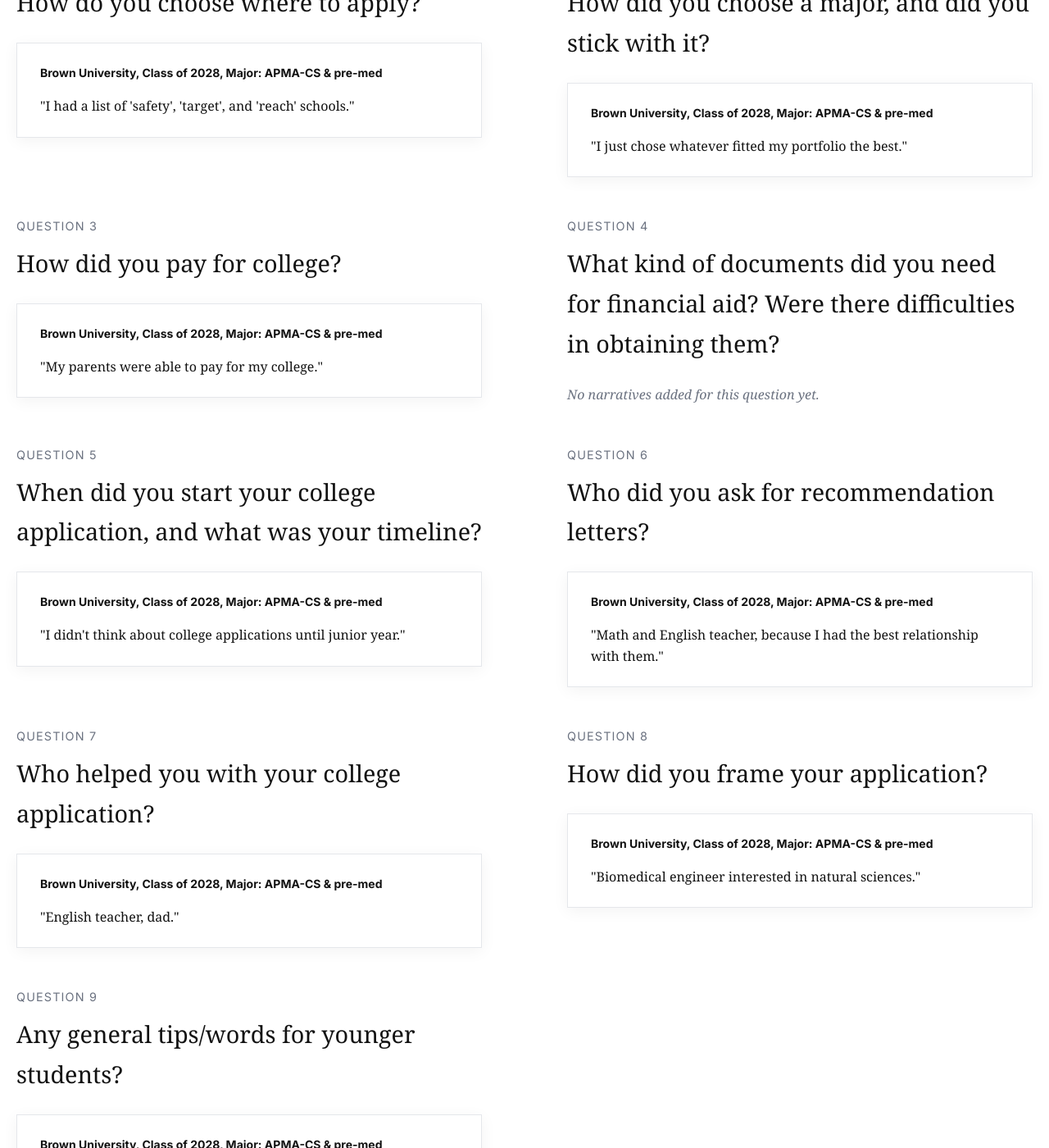
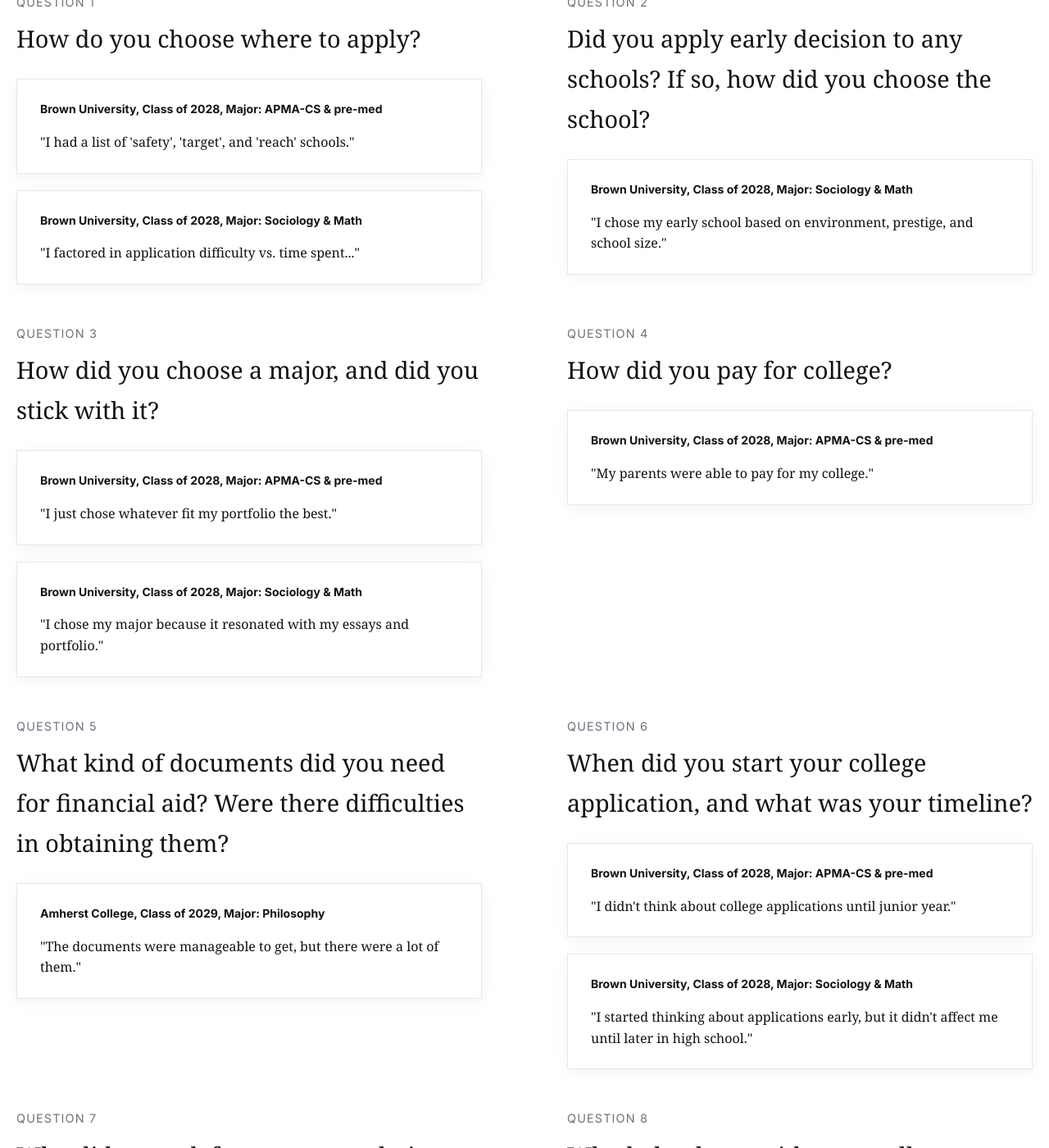
Before and after one commit to Liuike/Liuike.github.io, a Jekyll site: the page built from docs/college-narratives.md, in a window 1280 px wide and 1400 px high, scrolled down 1358 px. Shown: the whole window at 82% size. Built offline with Jekyll 4.4.1, drawn with Linux system fonts in a browser that asks for light colours; some web fonts are replaced; some of the changed text lies outside the part shown.

Commit message:
add narratives

```diff
--- a/docs/_data/college_narratives.yml
+++ b/docs/_data/college_narratives.yml
@@ -13,7 +13,6 @@
   These responses are intentionally personal. We hope to provide more than facts and anecdotes you can hear everywhere. Here, you can hear factual, but maybe not so exciting, stories, to guide your college application journey.
 
   Remember, these stories don't reflect "the way" to apply to colleges, but we hope they can be of use for you.
-main_site_url: "https://lukeez.com"
 main_site_label: "Back to main site"
 questions:
   - id: choose-where-to-apply
@@ -24,9 +23,27 @@
         intended_majors: APMA-CS & pre-med
         preview: I had a list of 'safety', 'target', and 'reach' schools.
         text: >
-          I followed the standard suggestion I heard, which is to have a set of "safety", "target", and "reach" schools. I didn't have much other
+          I followed the standard suggestion I heard, which is to have a set of "safety", "target", and "reach" schools. I didn't have many other
           factors that influenced where I applied. I applied to my state's public colleges for safety; schools with strong STEM programs as target schools;
           and top 20s for reach schools. I also applied to the UC schools.
+      - university: Brown University
+        graduation_year: 2028
+        intended_majors: Sociology & Math
+        preview: I factored in application difficulty vs. time spent...
+        text: >
+          I'm based in California, so naturally, I applied to the UC schools. As far as other schools, I factored in application difficulty vs. time spent
+          on application when creating my list of "safety", "target", and "reach" schools. Also specifically, I toured Harvard and felt the vibes were off, so I didn't apply
+          there.
+
+  - id: early-decision-choice
+    prompt: Did you apply early decision to any schools? If so, how did you choose the school?
+    responses:
+      - university: Brown University
+        graduation_year: 2028
+        intended_majors: Sociology & Math
+        preview: I chose my early school based on environment, prestige, and school size.
+        text: >
+          I applied ED to Brown and ED2 to Pomona College. I kind of knew they were my top choices because of environment, prestige, and a smaller school size.
 
   - id: choose-major
     prompt: How did you choose a major, and did you stick with it?
@@ -34,11 +51,19 @@
       - university: Brown University
         graduation_year: 2028
         intended_majors: APMA-CS & pre-med
-        preview: I just chose whatever fitted my portfolio the best.
+        preview: I just chose whatever fit my portfolio the best.
         text: >
-          I really didn't have an idea of what to apply as, so I just applied as BME(Biomedical Engineering) since I had biology olympiad experience.
-          Matter of fact, I just chose whatever fitted my portfolio the best.
+          I really didn't have an idea of what to apply as, so I just applied as BME (Biomedical Engineering) since I had biology olympiad experience.
+          As a matter of fact, I just chose whatever fit my portfolio the best.
           During college though, I decided that engineering was a bad idea and switched to APMA.
+      - university: Brown University
+        graduation_year: 2028
+        intended_majors: Sociology & Math
+        preview: I chose my major because it resonated with my essays and portfolio.
+        text: >
+          I chose sociology when I applied and I did stick with it. I chose sociology because it resonated with my essays and portfolio in healthcare
+          inequalities and stuff like that. I guess I could've also chosen public health, but I chose sociology in the end because I think it covers
+          a broader area of my interest, and I also didn't want to go into the full medical track.
 
   - id: pay-for-college
     prompt: How did you pay for college?
@@ -52,7 +77,16 @@
 
   - id: financial-aid-documents
     prompt: What kind of documents did you need for financial aid? Were there difficulties in obtaining them?
-    responses: []
+    responses:
+      - university: Amherst College
+        graduation_year: 2029
+        intended_majors: Philosophy
+        preview: The documents were manageable to get, but there were a lot of them.
+        text: >
+          I remember needing a lot of documents and information. I had to submit tax filing from two years prior, income documentation, proof of employment
+          and specific household information from my parents. I don't remember particular difficulties in getting these documents, but it was a hassle to get all
+          of them.
+
   - id: application-timeline
     prompt: When did you start your college application, and what was your timeline?
     responses:
@@ -64,6 +98,15 @@
           I vaguely started knowing about college applications in middle school, but I really didn't care about it until junior year of high school.
           I started preparing for the SAT in my junior year, asked for recommendation letters at the end of junior year, and started writing my essays
           in the summer before senior year. The essays and applications continued all the way until the end of regular decisions.
+      - university: Brown University
+        graduation_year: 2028
+        intended_majors: Sociology & Math
+        preview: I started thinking about applications early, but it didn't affect me until later in high school.
+        text: >
+          I started writing my application in senior year of high school, but I guess I started thinking about colleges since the start of high school.
+          I had a sister who was four years older, so my parents kind of started reminding me about college applications early, though it didn't really
+          affect me in freshman and sophomore years.
+
 
   - id: recommendation-letters
     prompt: Who did you ask for recommendation letters?
@@ -76,6 +119,14 @@
           Outside of the required counselor recommendation letter, I asked for recommendation letters from my math and English teacher. I read
           somewhere that you should have your two teacher recommendations be from two non-adjacent subjects, and I figured I had the best relationship
           with my math teacher in STEM classes, and English teacher in non-STEM classes.
+      - university: Brown University
+        graduation_year: 2028
+        intended_majors: Sociology & Math
+        preview: I asked teachers who knew me well, plus my mock trial coach.
+        text: >
+          I asked my history teacher from freshman and junior year. He was also a club moderator for a club I was in, so I felt like he could give
+          a helpful perspective. I also asked my math teacher because that was my favorite subject at the time and I participated frequently in the class.
+          I also actually had an additional letter from my mock trial coach.
 
   - id: application-help
     prompt: Who helped you with your college application?
@@ -88,6 +139,13 @@
           My English teacher and my dad both helped me proofread my essays. My dad also helped me do school research on which schools to apply.
           Other than that, I was in brief contact with a college advising company, but I didn't end up working with them. My school also provided
           college counselors, but they weren't super useful for me.
+      - university: Brown University
+        graduation_year: 2028
+        intended_majors: Sociology & Math
+        preview: My mom, sister, and school counselor.
+        text: >
+          My mom reminded me about college and planning ahead for applications. My sister helped look at my essays. I had some interaction with my college
+          counselor in school as well; they looked at my college list and actually suggested ROTC to me, which I didn't do.
 
   - id: frame-application
     prompt: How did you frame your application?
@@ -97,9 +155,16 @@
         intended_majors: APMA-CS & pre-med
         preview: Biomedical engineer interested in natural sciences.
         text: >
-          I had plenty of olympiad expereinces during high school, such as in computer science, math, and biology,
-          so I mainly centered my application around those. I also included Chess as my main hobby outside of academics, but that was about it.
-          I would say I presented myself as a biomedical engineer whose interested in natural sciences.
+          I had plenty of olympiad experiences during high school, such as in computer science, math, and biology,
+          so I mainly centered my application around those. I also included chess as my main hobby outside of academics, but that was about it.
+          I would say I presented myself as a biomedical engineer who was interested in natural sciences.
+      - university: Brown University
+        graduation_year: 2028
+        intended_majors: Sociology & Math
+        preview: Someone who cares about other people and the broader society.
+        text: >
+          I presented myself as someone who cares about other people and the broader society. I focused on my observations about things that were going
+          on around me in detail and engaged with them on a deeper level.
 
   - id: general-tips
     prompt: Any general tips/words for younger students?
@@ -109,5 +174,12 @@
         intended_majors: APMA-CS & pre-med
         preview: Start your college essays early!
         text: >
-          Arguably the most important componenets of your college application outside of activities and grades is your essay. Make sure you
-          start early for those. Personally, I had over 10 versions of my personal statement essay, with some complete rewrites!
+          Arguably, one of the most important components of your college application outside of activities and grades is your essay. Make sure you
+          start early on those. Personally, I had over 10 versions of my personal statement essay, with some complete rewrites!
+      - university: Brown University
+        graduation_year: 2028
+        intended_majors: Sociology & Math
+        preview: Try to center your application around a theme/subject.
+        text: >
+          Really put forward what you're interested in. If it's hard to figure out your exact interest, you should still try to center your
+          application around a theme/subject. Also, remember you can exaggerate in your application, but don't lie!
--- a/docs/college-narratives.md
+++ b/docs/college-narratives.md
@@ -59,7 +59,7 @@
     </div>
 
     <div class="narratives-bottom-actions">
-      <a href="{{ narratives.main_site_url }}" class="link narratives-return-link">{{ narratives.main_site_label }}</a>
+      <a href="{{ '/' | relative_url }}" class="link narratives-return-link">{{ narratives.main_site_label }}</a>
     </div>
   </div>
 </div>
```
Also changed, not shown: README.md.
